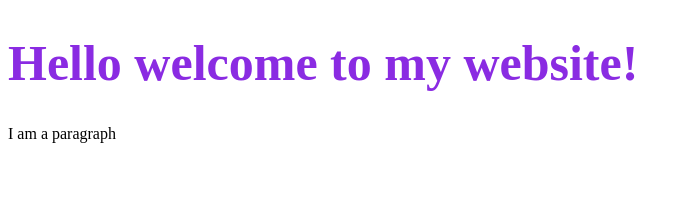
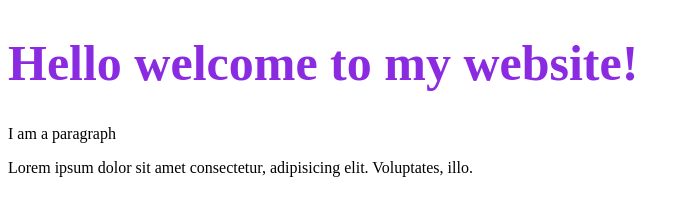
Before and after one commit to Tamarapreye-M/Demo-Todolist, a plain HTML site: page index.html in a window 1280 px wide. Shown: the whole page, without its empty margins (0-689 px from the left). Drawn offline with Linux system fonts and the light colour scheme.

Commit message:
New lorem paragraph

```diff
--- a/index.html
+++ b/index.html
@@ -13,6 +13,7 @@
 		<main>
 			<h1>Hello welcome to my website!</h1>
 			<p>I am a paragraph</p>
+			<p>Lorem ipsum dolor sit amet consectetur, adipisicing elit. Voluptates, illo.</p>
 		</main>
 		<footer></footer>
 
```
